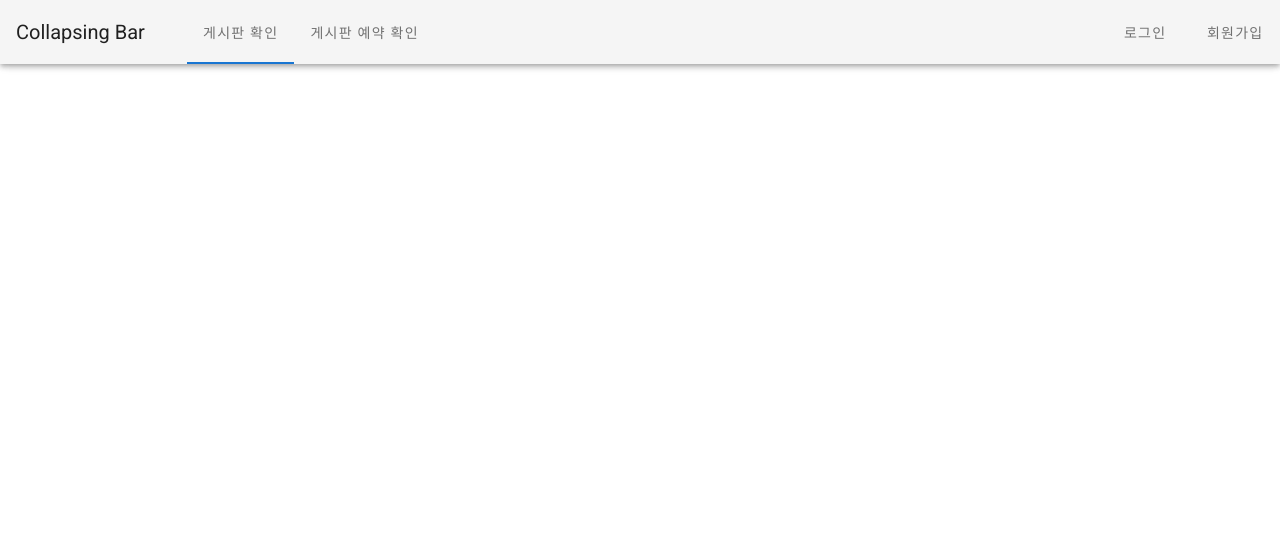
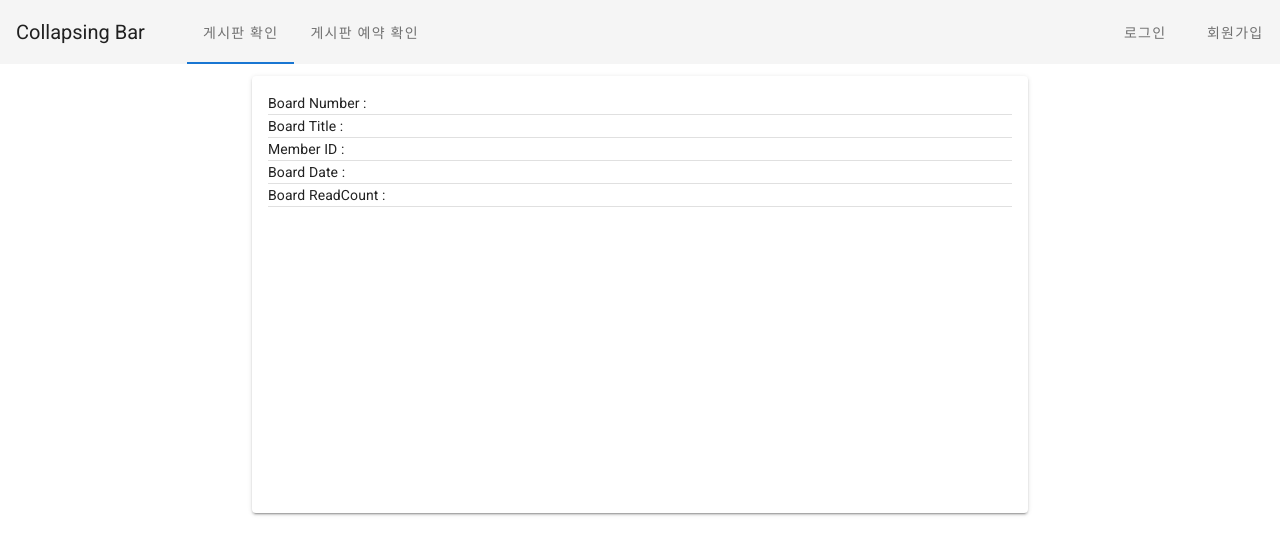
Before and after one commit to dodudi/MyVueProject, a Vue app in the folder VueProject/vue-project/: page /boarddetailvue in a window 1280 px wide. Shown: the top 554 px of the page. Built offline with nearby package versions, Linux system fonts and the light colour scheme.

Commit message:
no message

```diff
--- a/VueProject/vue-project/src/router/index.js
+++ b/VueProject/vue-project/src/router/index.js
@@ -22,6 +22,7 @@ const routes = [
     path: "/boarddetailvue",
     name: "boarddetailvue",
     component: BoardDetail,
+    props: true,
   },
   {
     path: "/checkrezervevue",
--- a/VueProject/vue-project/src/views/BoardDetail.vue
+++ b/VueProject/vue-project/src/views/BoardDetail.vue
@@ -1,5 +1,29 @@
 <template>
-  <div></div>
+  <div>
+    <v-app>
+      <v-main>
+        <v-container style="width: 800px">
+          <v-card>
+            <v-responsive :aspect-ratio="16 / 9">
+              <v-card-text>
+                Board Number : {{ $route.params.board_NUMBER }}
+                <v-divider></v-divider>
+                Board Title : {{ $route.params.board_TITLE }}
+                <v-divider></v-divider>
+                Member ID : {{ $route.params.member_ID }}
+                <v-divider></v-divider>
+                Board Date : {{ $route.params.board_DATE }}
+                <v-divider></v-divider>
+                Board ReadCount : {{ $route.params.board_READCOUNT }}
+                <v-divider class="mb-4"></v-divider>
+                {{ $route.params.board_CONTENT }}
+              </v-card-text>
+            </v-responsive>
+          </v-card>
+        </v-container>
+      </v-main>
+    </v-app>
+  </div>
 </template>
 
 <script>
--- a/VueProject/vue-project/src/views/BoardRezerveView.vue
+++ b/VueProject/vue-project/src/views/BoardRezerveView.vue
@@ -29,7 +29,6 @@ export default {
       .get("/getRezerveBoards")
       .then((response) => {
         this.boards = response.data;
-        console.log(response.data);
       })
       .catch((error) => {
         console.log(error);
@@ -37,9 +36,9 @@ export default {
   },
   methods: {
     clickEvents(value) {
-      this.$router.push({ name: "boarddetailvue" });
       console.log(value);
       console.log("nice" + value);
+      this.$router.push({ name: "boarddetailvue", params: value });
     },
   },
   data() {
```
